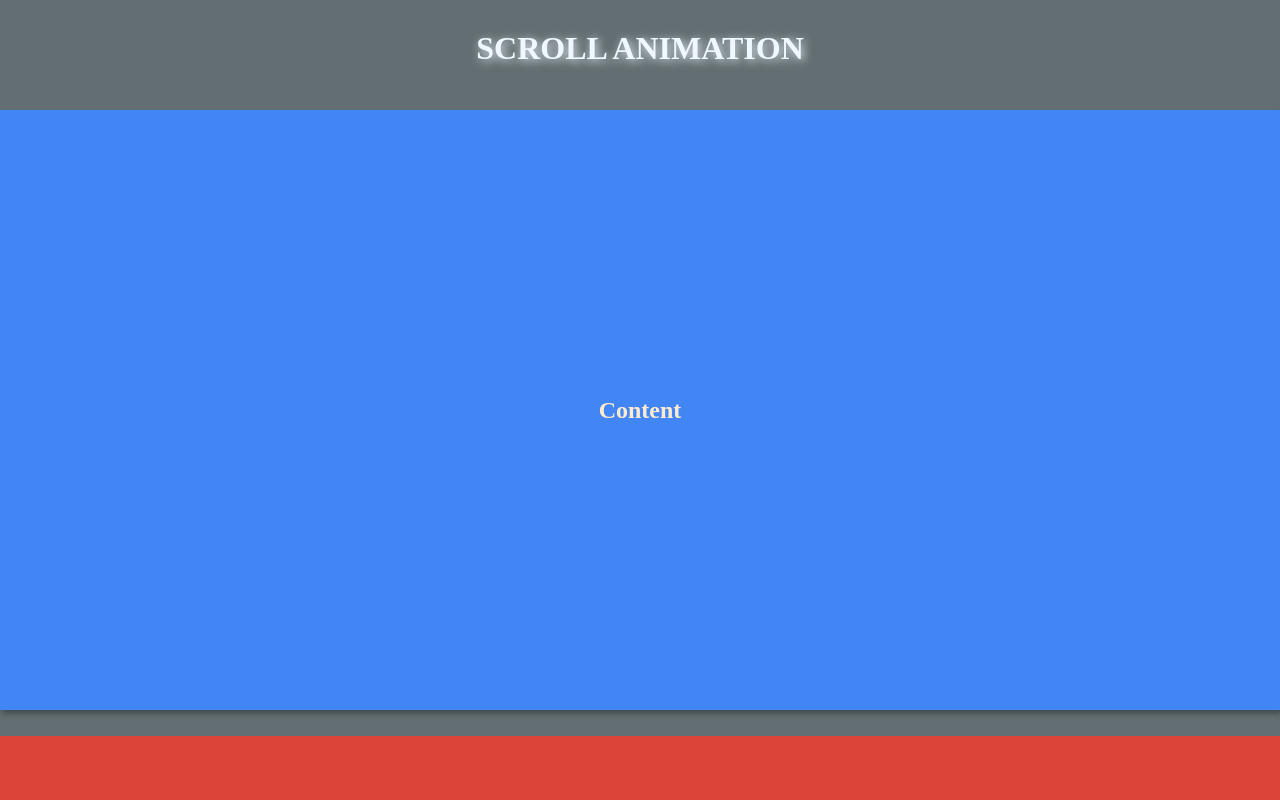
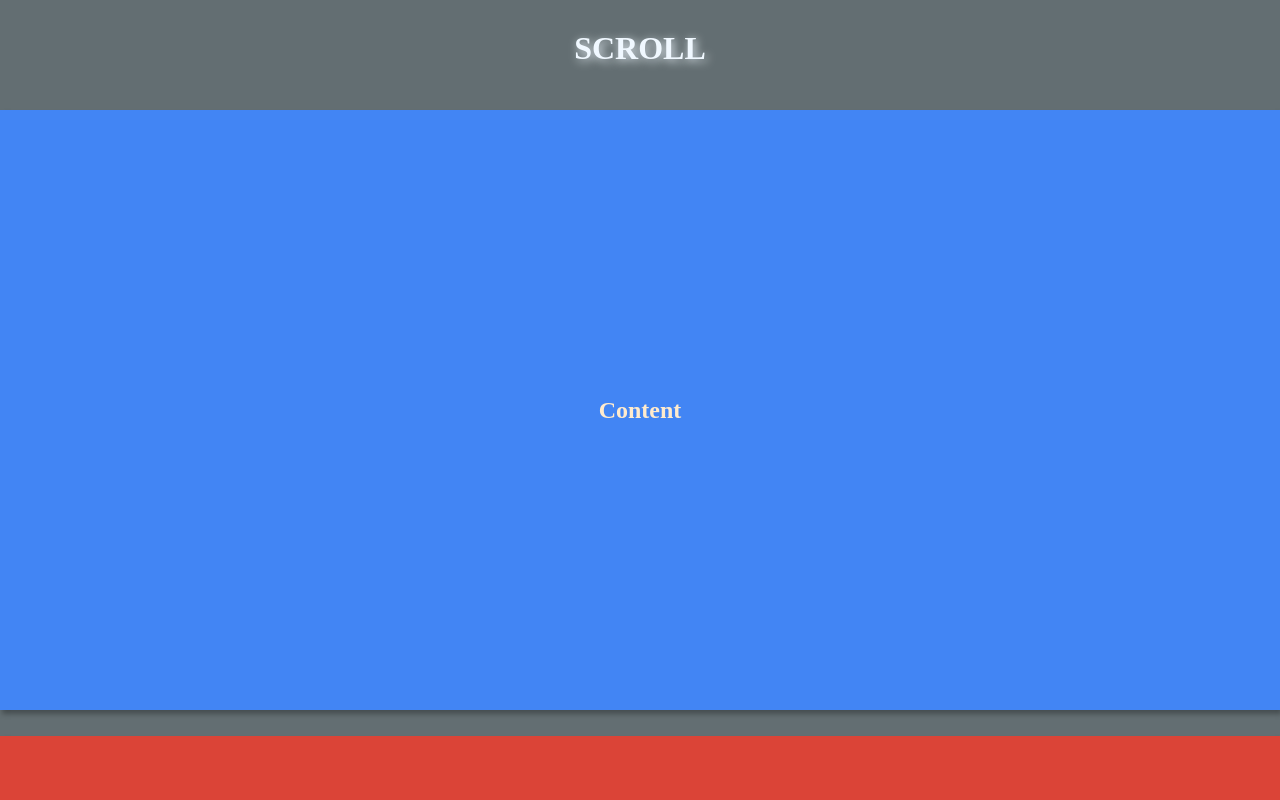
Before and after one commit to Jaffardojr/githubApprendre, a plain HTML site: page scroll.html in a window 1280 px wide. Shown: the top 800 px of the page. Drawn offline with Linux system fonts and the light colour scheme.

Commit message:
Modification niveau h1

```diff
--- a/scroll.html
+++ b/scroll.html
@@ -9,7 +9,7 @@
 </head>
 
 <body>
-    <h1>Scroll Animation</h1>
+    <h1>Scroll</h1>
 
     <div class="box blue show">
         <h2>Content</h2>
```
